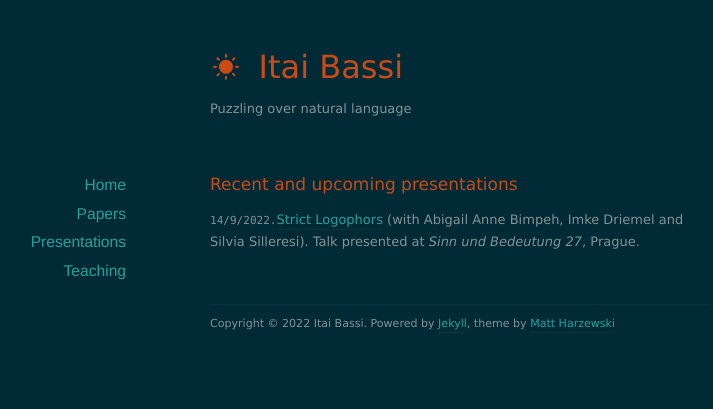
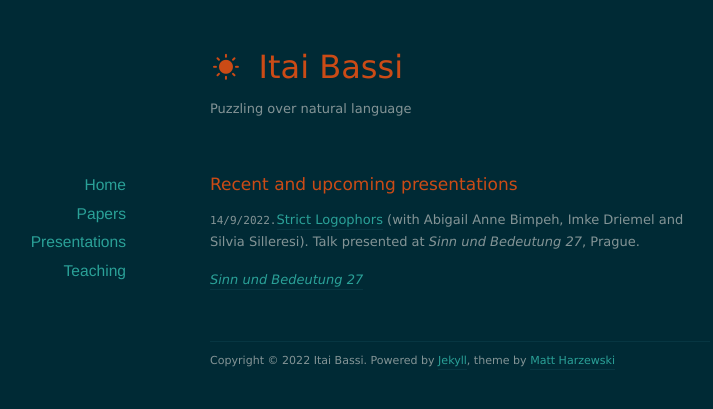
Before and after one commit to itaibassi/itaibassi.github.io, a Jekyll site: the page built from presentations/index.markdown, in a window 1280 px wide. Shown: the top 409 px of the page, without its empty margins (180-893 px from the left). Built offline with Jekyll 4.4.1, drawn with Linux system fonts in a browser that asks for light colours; nearby versions of some CDN libraries; some of the changed lines change nothing that is shown.

Commit message:
Update index.markdown

```diff
--- a/presentations/index.markdown
+++ b/presentations/index.markdown
@@ -1,6 +1,6 @@
 ---
 layout: default
-title: Papers
+title: Presentations
 ---
 
 
@@ -10,3 +10,7 @@ title: Papers
 # Recent and upcoming presentations
 
 `14/9/2022.`[Strict Logophors](https://drive.google.com/file/d/1KBFjmoAOvqbtSWfL2XjdFYEG2FvVNphJ/view) (with Abigail Anne Bimpeh, Imke Driemel and Silvia Silleresi). Talk presented at *Sinn und Bedeutung 27*, Prague.
+
+
+
+*[Sinn und Bedeutung 27](https://sub27.ff.cuni.cz/)*
```
